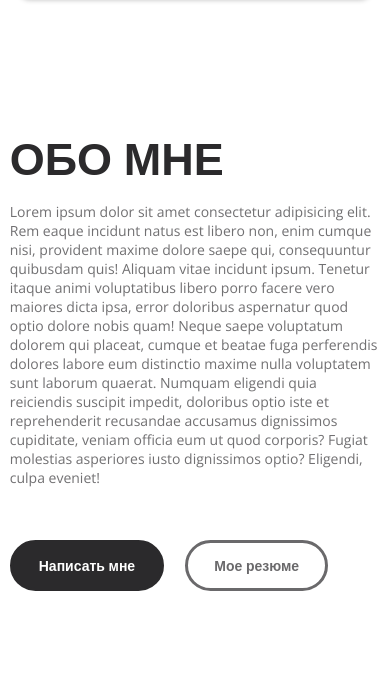
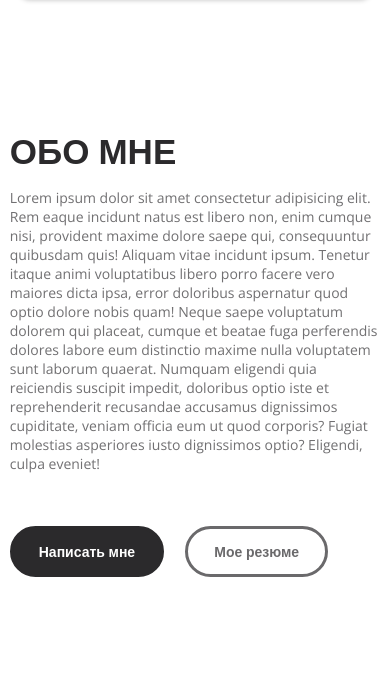
Before and after one commit to Slizness/portfolio, a plain HTML site: page index.html in a window 390 px wide. Shown: the part 4492-5182 px from the top of the page. Drawn offline with nearby package versions, Linux system fonts and the light colour scheme.

Commit message:
Мой первый коммит

```diff
--- a/css/style.css
+++ b/css/style.css
@@ -451,7 +451,9 @@ body {
     font-size: 14px;
     padding: 13px 26px;
   }
-  .about_title
+  .about_title {
+    font-size: 35px;
+  }
 }
 @media screen and (max-width: 599px) {
   .footer-menu {
```
